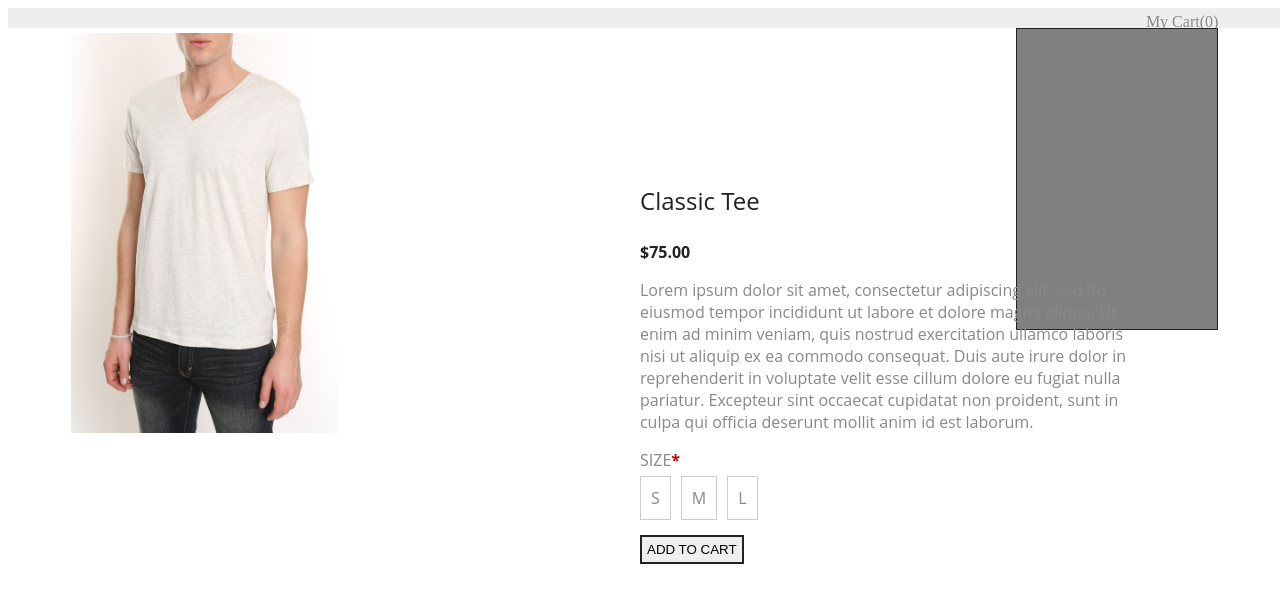
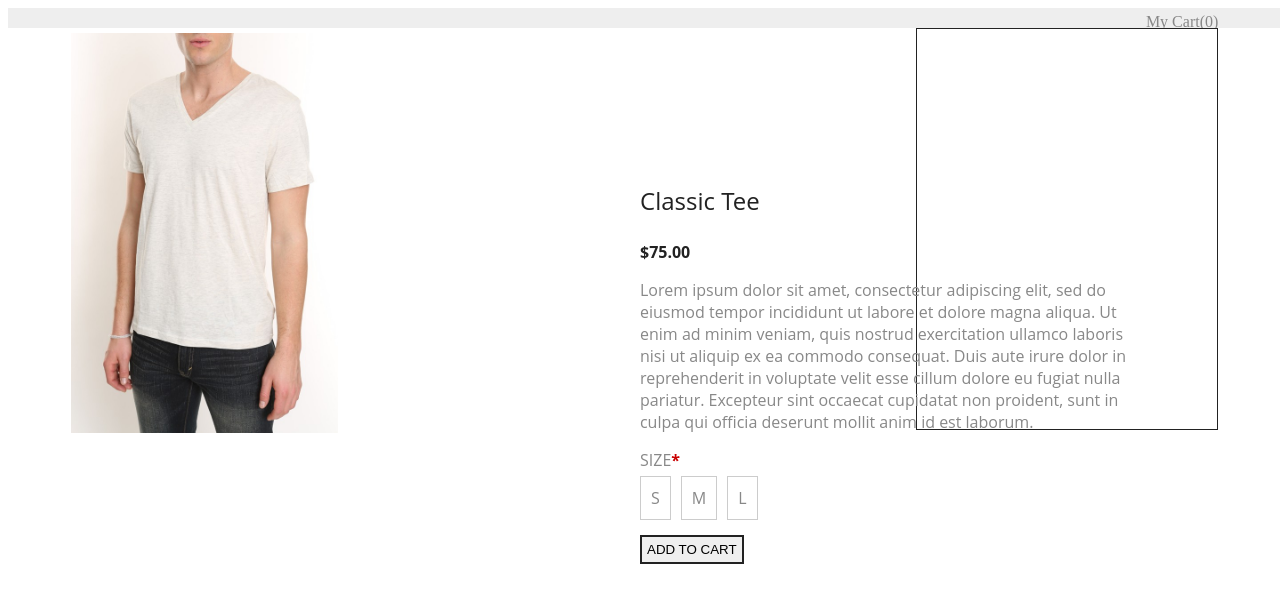
Before and after one commit to Pete-Angjelevski/MR-Frontend-Developer-Technical-Test, a React app: page /#/cart in a window 1280 px wide. Shown: the top 602 px of the page. Built offline with nearby package versions, Linux system fonts and the light colour scheme.

Commit message:
add further styling

```diff
--- a/src/client/components/Body.tsx
+++ b/src/client/components/Body.tsx
@@ -26,8 +26,7 @@ const Body: React.FC<IBodyProps> = () => {
 
   function handleSize (size: string):void {
     setStyle({
-      margin: "10px",
-      padding: "5px",
+
       border: "2px solid #222222",
 
     })
--- a/src/client/components/Cart.tsx
+++ b/src/client/components/Cart.tsx
@@ -26,11 +26,13 @@ const Cart: React.FC<ICartProps> = (props):any => {
       <ul>
         {cart.map((item: CartType) => {
           return (
-            <li key={item.size}>
+            <li className="itemContainer" key={item.size}>
               <img src={item.img} />
+              <div className="content">
               <p>{item.name}</p>
               <p>{item.quantity}x <strong>${item.price}.00</strong> </p>
               <p>Size: {item.size}</p>
+              </div>
             </li>)
         })}
       </ul>
--- a/src/client/scss/Cart.scss
+++ b/src/client/scss/Cart.scss
@@ -3,20 +3,44 @@
 
 
 .cartContainer {
-
+  color: black;
   position: absolute;
   right: 5%;
   top: 20px;
-  height: 300px;
-  width:  200px;
+  height: 400px;
+  width:  300px;
   overflow: scroll;
-  background-color: grey;
+  background-color: white;
   border: 1px solid $border-dark-grey;
 
-  img {
-    height: 30px;
-    width: 15px;
 
-  }
+
+
+  .itemContainer{
+    position: relative;
+    list-style-type: none;
+    margin: 5% 0;
+
+
+
+
+
+    .content {
+      position: absolute;
+      left: 50% ;
+      top: 5%;
+
+    }
+
+
+    img {
+      position: relative;
+      left: 5%;
+      top: 0%;
+      height: 100px;
+      width: 75px;
+
+    }
+}
 
 }
```
